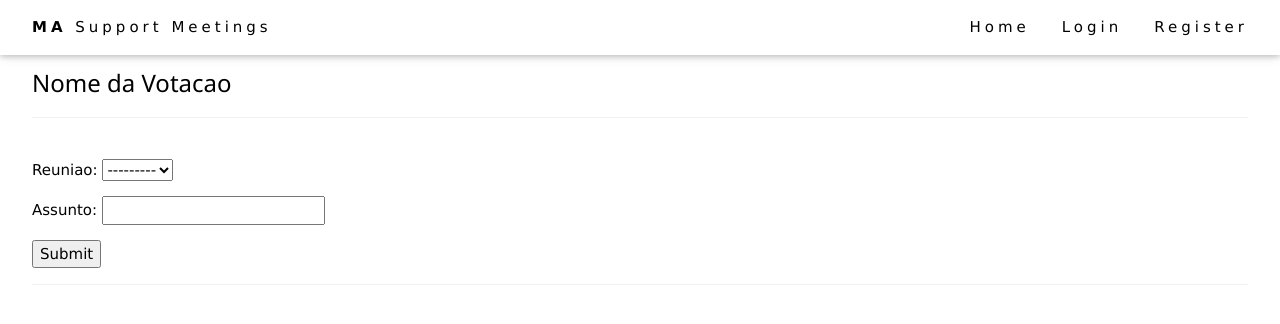
After one commit to nelsonsilva16/MeetingSupportApp, a Django app: page /votacao/1 in a window 1280 px wide. The commit adds this page. Shown: the top 324 px of the page. Run offline with Django 4.2, Linux system fonts and the light colour scheme; data that the repository does not hold is empty.

Commit message:
commit 19 51

```diff
--- a/MeetingApp/forms.py
+++ b/MeetingApp/forms.py
@@ -26,3 +26,17 @@ class ReuniaoForm(forms.ModelForm):
                 'placeholder': 'Insira o Assunto da Reuinião',
             })
         }
+
+class VotacaoForm(forms.ModelForm):
+    class Meta:
+        model = models.Votacao
+
+        fields = ['reuniao',
+                  'assunto']
+        widgets = {
+            'assunto': forms.TextInput(attrs={
+                'label': 'Nome da Votação:',
+                'class': "form-control",
+                'style': "max-width: 300px;font-family: 'Roboto', sans-serif;",
+            }),
+        }
--- a/MeetingApp/models.py
+++ b/MeetingApp/models.py
@@ -21,13 +21,12 @@ class Reuniao(models.Model):
     def str(self):
         return self.name
 
-    def is_member(user):
-        return user.reuniao.filter(participante__name=True)
 
 
 class Participante(models.Model):
     name = models.ForeignKey(User, on_delete=models.CASCADE)
     reuniao = models.ForeignKey(Reuniao, on_delete=models.CASCADE)
+    presente = models.BooleanField(default=False)
 
     PRES = 'Presidente'
     VP = 'Vice-presidente'
@@ -48,6 +47,7 @@ class Participante(models.Model):
 
     def str(self):
         return self.name
+
 
 
 class File(models.Model):
@@ -71,10 +71,15 @@ class Intervencao(models.Model):
 
 class Votacao(models.Model):
     reuniao = models.ForeignKey(Reuniao, on_delete=models.CASCADE)
+    data = models.DateTimeField()
+    assunto = models.CharField(max_length=150)
+
+
+class Voto(models.Model):
+    votacao = models.ForeignKey(Votacao, on_delete=models.CASCADE)
     participante = models.ForeignKey(Participante, on_delete=models.CASCADE)
-    datai = models.DateTimeField()
-    duracao = models.IntegerField()
-    assunto = models.CharField(max_length=150)
+    voto = models.BooleanField()
+
 
 
 class Presencas(models.Model):
--- a/MeetingApp/urls.py
+++ b/MeetingApp/urls.py
@@ -8,4 +8,6 @@ urlpatterns = [
     path('home/', views.home, name='home'),
     path('Create_Reuniao/', views.criar_reuniao, name='Criar Reuniao'),
     path('Inicial', views.pagina_utilizador, name='Paginal Inicial'),
-    path('reuniao/<str:id>',views.pagina_reuniao,name='Pagina Reuniao'),]
+    path('reuniao/<str:id>',views.pagina_reuniao,name='Pagina Reuniao'),
+    path('votacao/<str:id>',views.criar_votacao,name='Pagina Votacao'),
+    ]
--- a/MeetingApp/views.py
+++ b/MeetingApp/views.py
@@ -49,5 +49,18 @@ def criar_documentos(request):
     context['form'] = form
     return render(request, "MeetingApp/CriarReuniao.html", context)
 
+def criar_votacao(request, id):
+    context = {}
+
+    # add the dictionary during initialization
+    form = forms.VotacaoForm(request.POST or None)
+    if form.is_valid():
+        form.save()
+        return redirect('/reuniao/{}'.format(id))
+
+    context['form'] = form
+    return render(request, "MeetingApp/Criar_votacao.html", context)
+
+
 def home(request):
     return render(request, 'MeetingApp/home.html', {})
--- a/djangoProject/settings.py
+++ b/djangoProject/settings.py
@@ -85,11 +85,11 @@ DATABASES = {
 
         'USER': 'postgres',
 
-        'PASSWORD': 'CSP2021db',
+        'PASSWORD': 'Ag12bdhgi20',
 
         'HOST': 'localhost',
 
-        'PORT': '5433'
+        'PORT': '5432'
 
     }
 }
--- /dev/null
+++ b/templates/MeetingApp/Criar_votacao.html
@@ -0,0 +1,18 @@
+{% extends 'MeetingApp/base.html' %}
+
+{% block body %}
+<div>
+     <div class="w3-container w3-padding-16" >
+         <br/>
+    <h3 class="w3-border-bottom w3-border-light-grey w3-padding-16">Nome da Votacao</h3>
+         <form method="POST" enctype="multipart/form-data" class="w3-border-bottom w3-border-light-grey w3-padding-16">
+             <!-- Security token -->
+             {% csrf_token %}
+             <!-- Using the formset -->
+                 {{ form.as_p }}
+             <input type="submit" value="Submit">
+         </form>
+    </div>
+
+</div>
+{% endblock %}
--- a/templates/MeetingApp/Initial_page.html
+++ b/templates/MeetingApp/Initial_page.html
@@ -3,7 +3,7 @@
 {% block body %}
 <div>
      <div class="w3-container w3-padding-16" >
-    <h1 class="w3-border-bottom w3-border-light-grey w3-padding-32 w3-center">Página Inicial</h1>
+    <h1 class="w3-border-bottom w3-border-light-grey w3-padding-32 w3-center"><b>Reuniões</b></h1>
     </div>
     <div class="w3-third w3-container">
          <h1 class="w3-center w3-padding-16">Próximas Reuniões</h1>
--- a/templates/MeetingApp/ReuniaoPage.html
+++ b/templates/MeetingApp/ReuniaoPage.html
@@ -53,7 +53,6 @@
                  <h4 class="w3-center">Votação 1 </h4>
                     <a class="w3-align-left w3-button w3-green w3-margin-bottom">A Favor</a>
                     <a class="w3-align-right w3-button w3-red w3-margin-bottom">Contra</a>
-
                 </div>
          </div>
     </div>
@@ -61,12 +60,13 @@
 </div>
         {% if item.participante__role == 'Presidente' %}
             <div class="w3-container w3-center w3-padding-top">
+            {% for reu in reuniao %}
                <h1 class="w3-center w3-padding-16">Administração</h1>
                <div class="w3-container w3-padding-16 w3-light-blue w3-round">
-                    <a class="w3-align-left w3-button w3-green w3-padding-16 ">Criar Votação</a>
+                    <a class="w3-align-left w3-button w3-green w3-padding-16 " href="/votacao/{{ reu.id }}">Criar Votação</a>
                     <a class="w3-align-right w3-button w3-red w3-padding-16 ">Marcar precensas</a>
-
                </div>
+            {% endfor %}
             </div>
         {% else %}
             <div class="w3-container w3-padding-32" >
```
